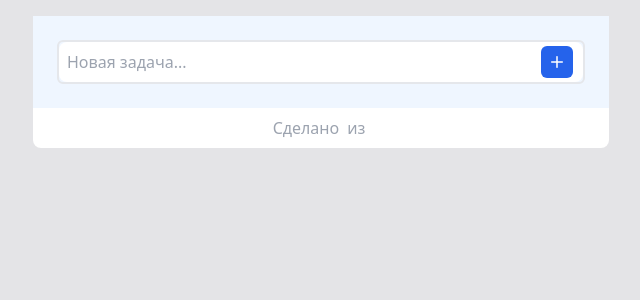
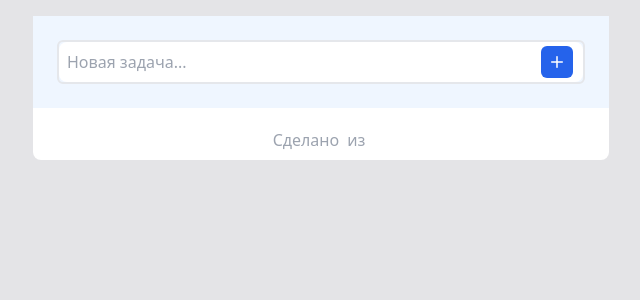
Before and after one commit to Okeanid-ISR/Form-React-Tailwind, a React (Vite) app: page / in a window 1280 px wide. Shown: the top 300 px of the page, without its empty margins (319-959 px from the left). Built offline with nearby package versions, Linux system fonts and the light colour scheme.

Commit message:
Refactor: header styles fixed

```diff
--- a/src/components/Header.jsx
+++ b/src/components/Header.jsx
@@ -11,7 +11,7 @@ const Header = ({onSubmit}) => {
     };
 
     return (
-        <div className="bg-white container mx-auto justify-start w-full max-w-xl space-y-4 rounded-t-lg bg-white">
+        <div className="bg-white container mx-auto justify-start w-full max-w-xl space-y-4 rounded-t-lg bg-white pb-3">
 
         <form onSubmit={handleSubmit}
               className="container mx-auto justify-start w-full max-w-xl px-6 py-6 bg-blue-50">
```
